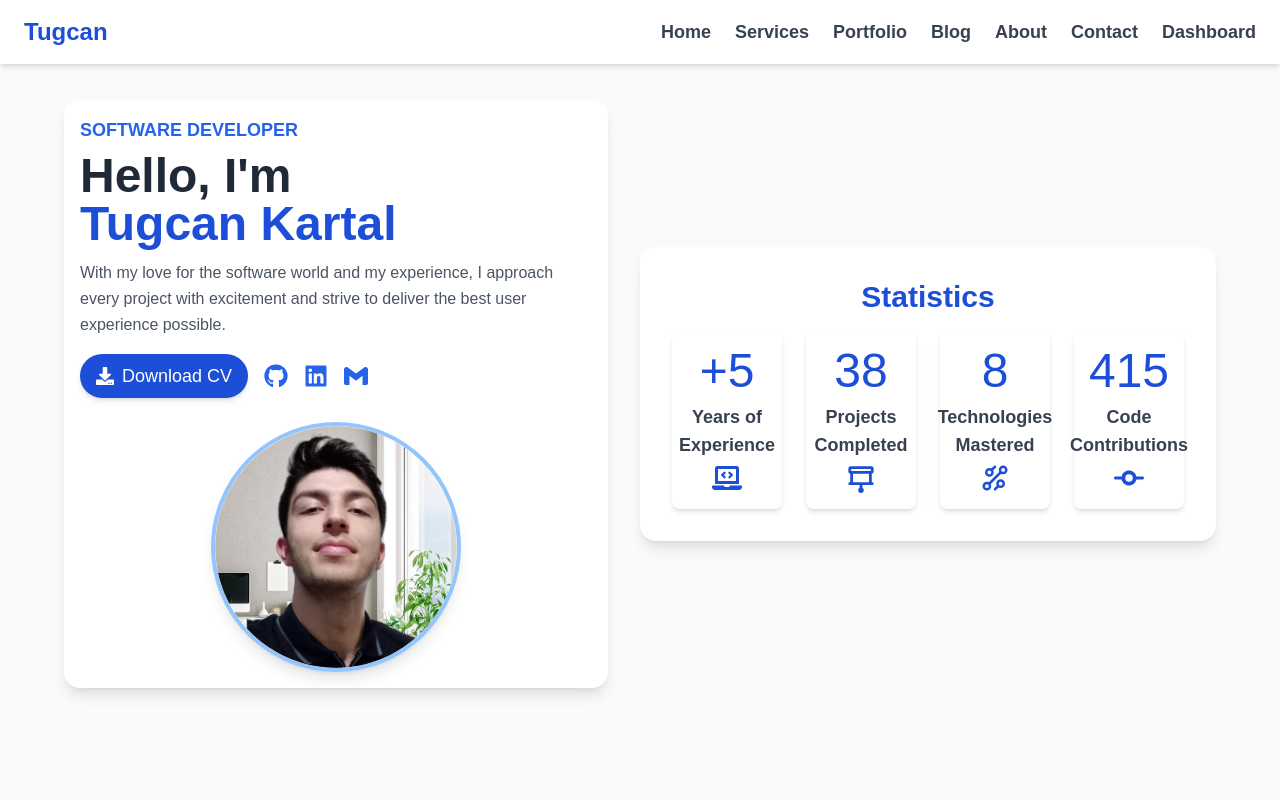
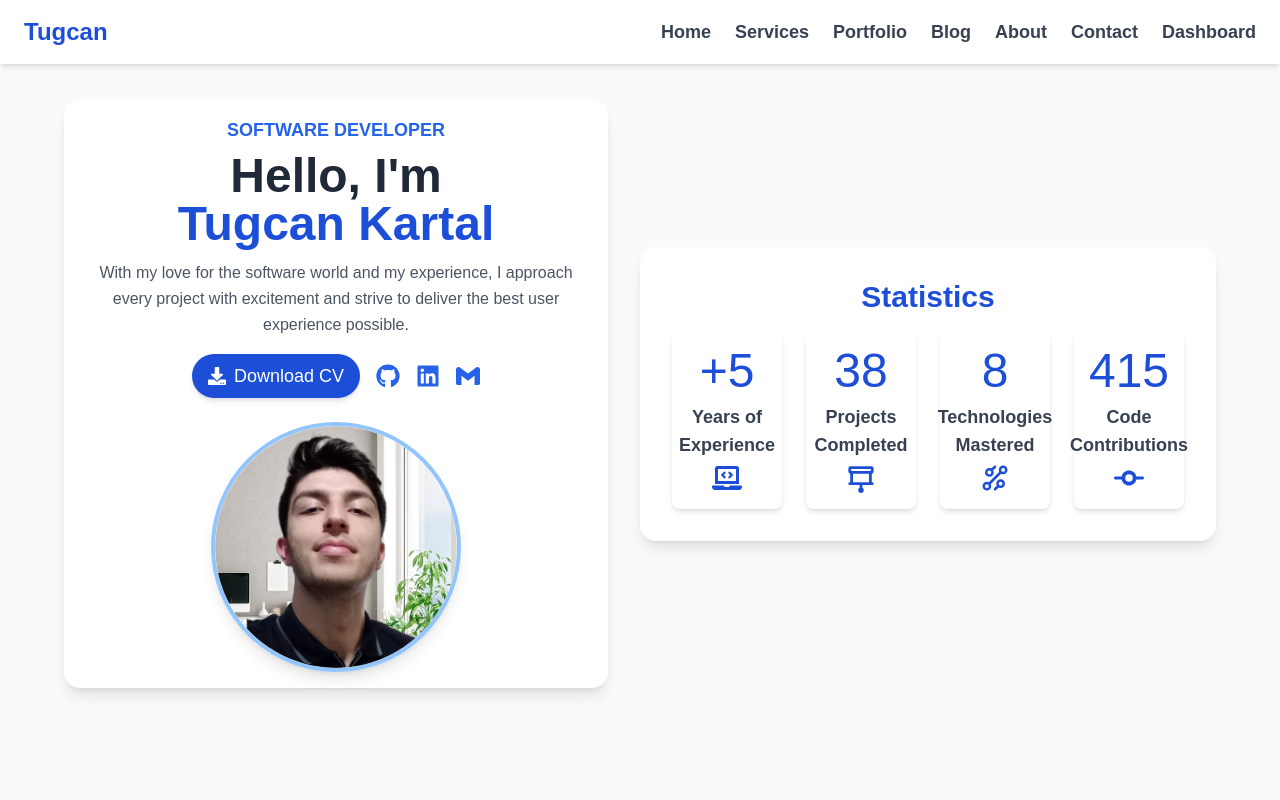
Before and after one commit to tugcan-kartal/Blog, a Next.js app: page / in a window 1280 px wide. Shown: the top 800 px of the page. Built offline with nearby package versions, Linux system fonts and the light colour scheme.

Commit message:
style updated

```diff
--- a/src/app/blog/page.tsx
+++ b/src/app/blog/page.tsx
@@ -29,7 +29,7 @@ const Blog=async()=>{
         <div className="grid grid-cols-1 md:grid-cols-2 lg:grid-cols-3 gap-8 p-6">
         {data.map((item) => (
             <Link href={`/blog/${item._id}`} key={item._id} className="group">
-            <div className="bg-white shadow-lg rounded-lg overflow-hidden transition-transform transform hover:scale-105 hover:shadow-xl">
+            <div className="bg-white w-[20vw] mx-auto shadow-lg rounded-lg overflow-hidden transition-transform transform hover:scale-105 hover:shadow-xl">
                 <div className="relative">
                 <Image
                     src={item.img}
@@ -41,7 +41,7 @@ const Blog=async()=>{
                 />
                 </div>
                 <div className="p-6">
-                <h1 className="text-2xl font-semibold text-gray-900 group-hover:text-indigo-600">
+                <h1 className="text-2xl font-semibold text-gray-900 group-hover:text-blue-800">
                     {item.title}
                 </h1>
                 <p className="text-gray-500 mt-3">{item.desc}</p>
--- a/src/app/page.tsx
+++ b/src/app/page.tsx
@@ -17,23 +17,23 @@ export default function Home() {
         {/* Profile Section */}
         <div className="flex-1 bg-white rounded-2xl shadow-lg p-6 lg:p-4 2xl:p-7 transition-transform duration-300 hover:scale-105 flex flex-col">
           <div className="text-center lg:text-left">
-            <div className="text-blue-600 text-lg uppercase font-semibold mb-2">
+            <div className="text-blue-600 text-lg uppercase font-semibold mb-2 text-center">
               Software Developer
             </div>
 
             <h1 className="text-4xl lg:text-5xl font-bold text-gray-800 mb-3">
-              <div>Hello, I'm</div>
-              <div className="text-blue-700">Tugcan Kartal</div>
+              <div className="text-center">Hello, I'm</div>
+              <div className="text-blue-700 text-center">Tugcan Kartal</div>
             </h1>
 
-            <p className="text-gray-600 leading-relaxed text-base max-w-lg mb-4">
+            <p className="text-gray-600 leading-relaxed text-base max-w-lg mb-4 text-center">
               With my love for the software world and my experience, I approach
               every project with excitement and strive to deliver the best user
               experience possible.
             </p>
 
             {/* Action Buttons and Social Links */}
-            <div className="flex flex-col lg:flex-row gap-4 lg:items-center">
+            <div className="flex flex-col lg:flex-row gap-4 lg:items-center justify-center">
               <Link
                 target="_blank"
                 href="https://drive.google.com/file/d/1-eGxsicrT1ULDmyJr2ZdiIHbTZxHyNLR/view?usp=sharing"
--- a/src/app/portfolio/page.tsx
+++ b/src/app/portfolio/page.tsx
@@ -8,7 +8,7 @@ const Portfolio: React.FC = () => {
     return (
         <div className="container mx-auto px-4 mt-[5vh]">
             <div className="text-center mb-10">
-                <h1 className="text-4xl font-bold mb-2 text-blue-700">Our Works</h1>
+                <h1 className="text-4xl font-bold mb-2 text-blue-700">My Portfolio</h1>
                 <p className="text-lg text-gray-600">Choose a gallery</p>
             </div>
 
@@ -25,7 +25,7 @@ const Portfolio: React.FC = () => {
                             alt="Websites Portfolio"
                         />
                         <div className="absolute inset-0 flex items-center justify-center bg-black bg-opacity-60 text-white font-semibold opacity-0 group-hover:opacity-100 transition duration-300">
-                            Websites
+                            Projects
                         </div>
                     </Link>
                 </div>
```
